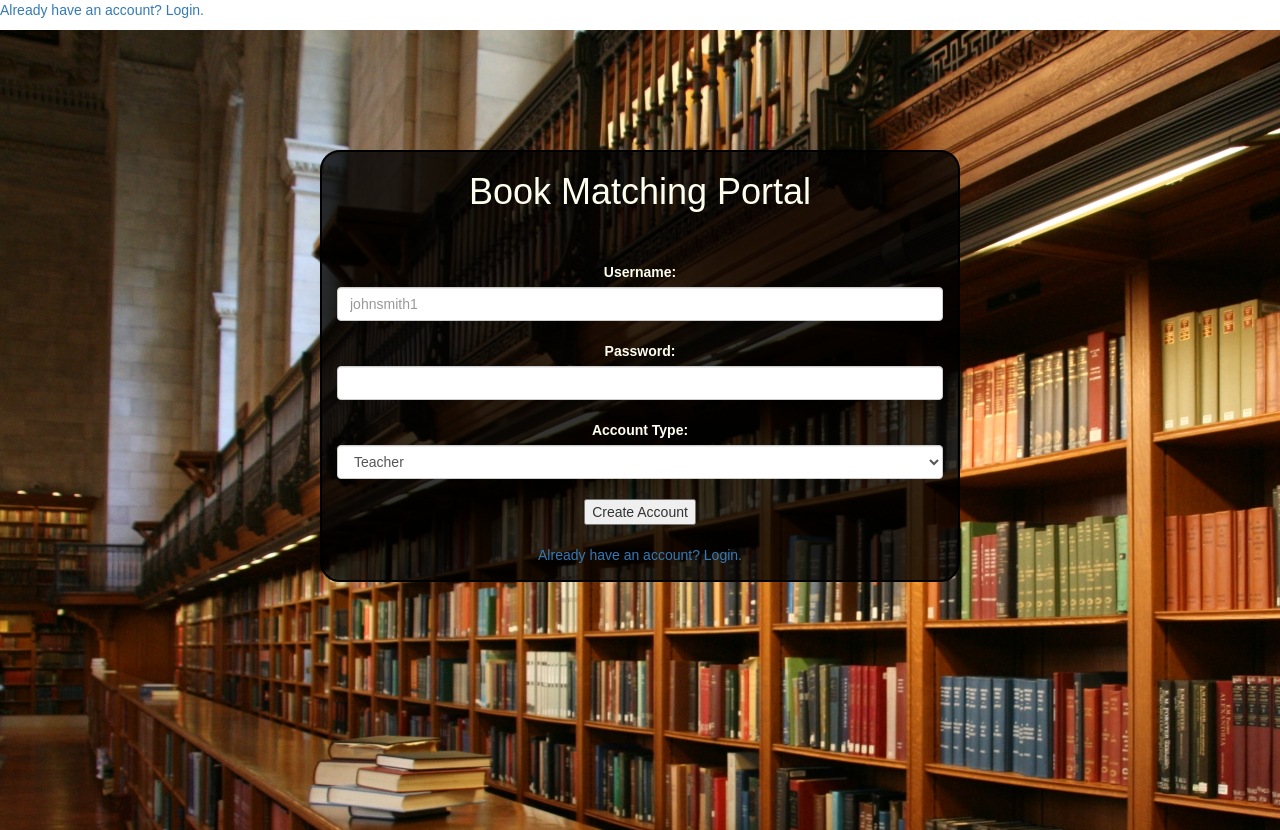
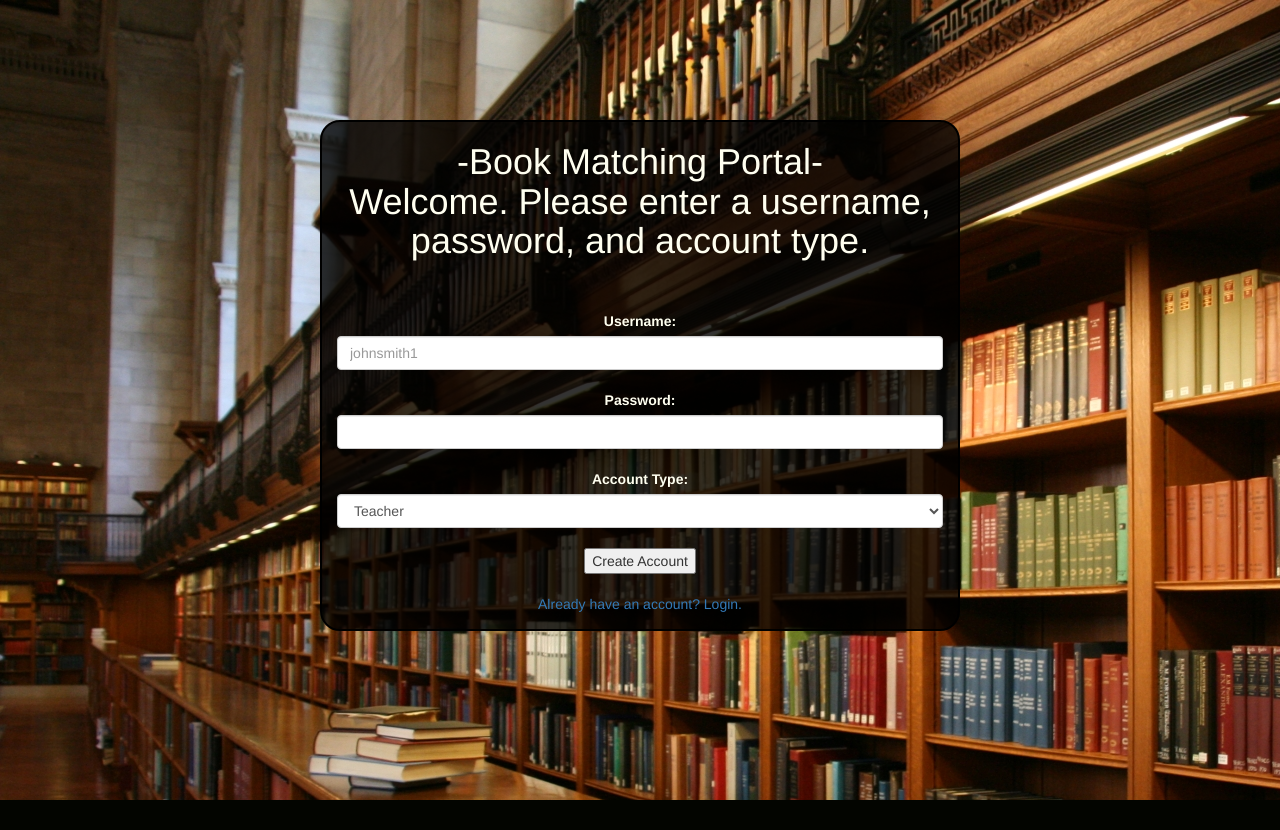
Before and after one commit to GMoede/BookMatching, a PHP site: page /createacct.php in a window 1280 px wide. After the commit the page ends 800 px from the top, so only its background shows below. Run offline with PHP 8.4, Linux system fonts and the light colour scheme; some libraries are stand-ins or nearby versions.

Commit message:
Redirect straight to portal

```diff
--- a/createacct.php
+++ b/createacct.php
@@ -1,11 +1,5 @@
 <?php
 
-// createacct.php
-echo <<<EOD
-    <body style="font-family: Arial, sans-serif;">
-    <p><a href="login.php">Already have an account? Login.</a><p>
-    </body>
-EOD;
 
 include("config.php");
 
@@ -51,7 +45,7 @@ function createacct_form($message)
     <div class="col-md-6" id="login_bar">
       <form id="form" name="myform" action="createacct.php" method="POST" onsubmit="hashPassword();">
 	<div class="form-group text-center">
-	  <h1 style="color: #fffff0;"> Book Matching Portal </h1>
+	  <h1 style="color: #fffff0;"> -Book Matching Portal- <br> $message </h1>
 	  <br>
 	  <br>
 	    <label style="color: #fffff0;" for="username">Username: </label>
@@ -85,7 +79,7 @@ EOD;
 }
 
 if (!isset($_POST['username']) || !isset($_POST['password'])) {
-  createacct_form('Welcome');
+  createacct_form('Welcome. Please enter a username, password, and account type.');
 } else {
 
   // Connect to oracle database
@@ -128,6 +122,8 @@ if (!isset($_POST['username']) || !isset($_POST['password'])) {
     // Set the user name to be used as the client identifier in
     // future HTTP requests:
     $_SESSION['username'] = $_POST['username'];
+    header('Location: login.php');
+    exit;
 
     echo <<<EOD
     <body style="font-family: Arial, sans-serif;">
```
Also changed, not shown: login.php (+8 -5 lines).
